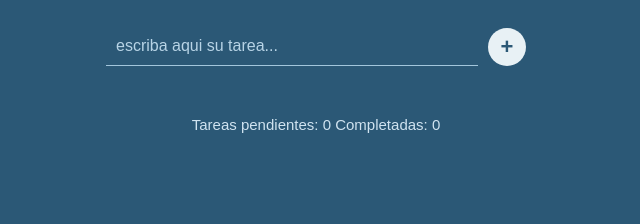
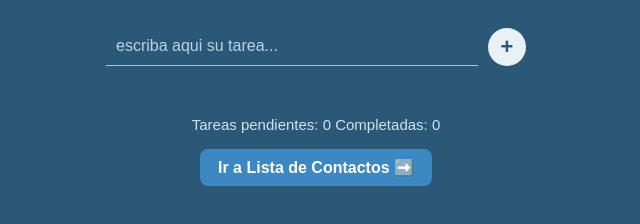
Before and after one commit to esguerrajuan828-bot/lista-de-tareas-contactos, a plain HTML site: page index.html in a window 1280 px wide. Shown: the part 170-394 px from the top of the page, without its empty margins (324-964 px from the left). Drawn offline with Linux system fonts and the light colour scheme.

Commit message:
Agrega enlace de regreso en contactos

```diff
--- a/index.html
+++ b/index.html
@@ -30,6 +30,14 @@
             Tareas pendientes: <span id="pendientes">0</span>
             Completadas: <span id="completadas">0</span>
         </p>
+
+        <!-- Botón para ir a la Lista de Contactos -->
+        <div style="margin-top: 25px;">
+            <a href="contactos/index.html"
+                style="color: #ffffff; background-color: #3b88c3; padding: 10px 18px; border-radius: 8px; text-decoration: none; font-weight: bold;">
+                Ir a Lista de Contactos ➡️
+            </a>
+        </div>
     </main>
 
     <script src="script.js"></script>
```
Also changed, not shown: contactos/index.html (+8 -0 lines).
